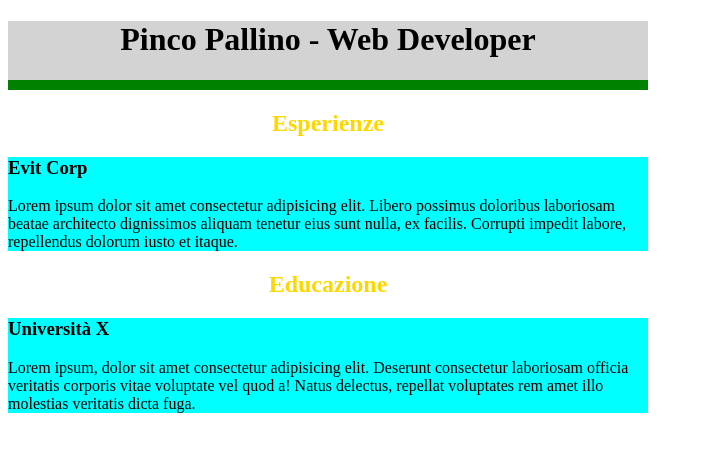
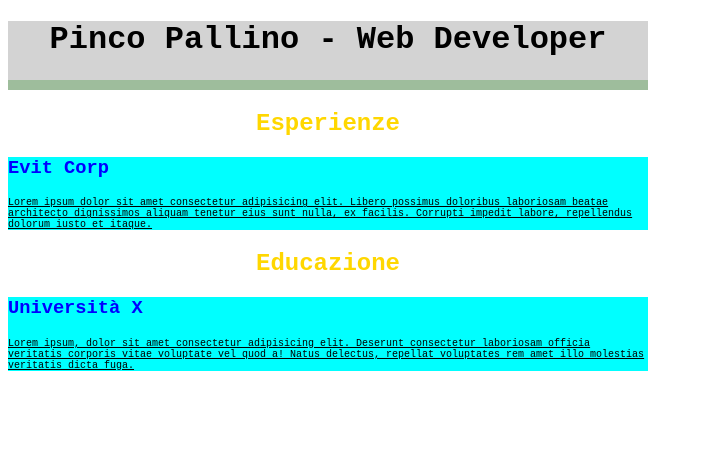
Before and after one commit to Steferre/curriculum-vitae-exemple, a plain HTML site: page index.html in a window 1280 px wide. Shown: the whole page, without its empty margins (0-703 px from the left). Drawn offline with Linux system fonts and the light colour scheme.

Commit message:
esempio sulla modifica dei font

```diff
--- a/style.css
+++ b/style.css
@@ -1,10 +1,11 @@
 body {
     width: 50%;
+    font-family: 'Courier New', Courier, monospace;
 }
 
 header {
     background-color: lightgray;
-    border-bottom: green 10px solid;
+    border-bottom: #87b485b0 10px solid;
 }
 .section-title {
     color: gold;
@@ -13,8 +14,15 @@ header {
 
 .item {
     background-color: aqua;
+    color: #0000ff;
 }
 
 #title {
     text-align: center;
 }
+
+p {
+    font-size: 10px;
+    text-decoration: underline;
+    color: #000000;
+}
```
